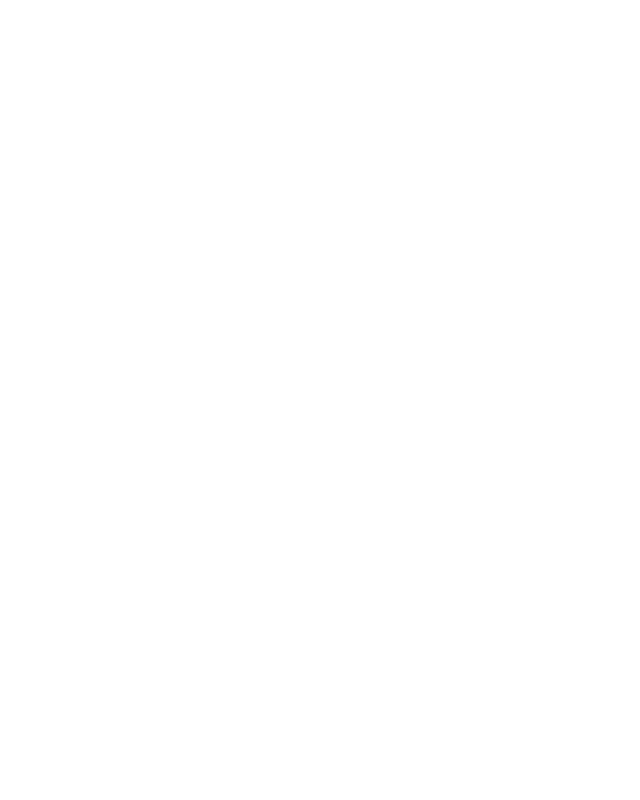
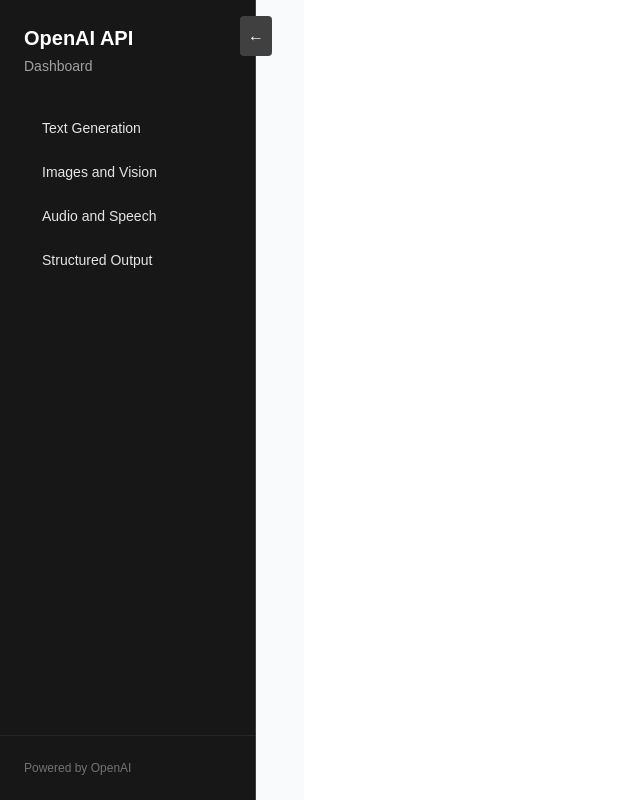
Before and after one commit to AJoelCastro/api-frontend, a Next.js app: page /images-vision in a window 1280 px wide. Shown: the whole page, without its empty margins (0-640 px from the left). Built offline with nearby package versions, Linux system fonts and the light colour scheme.

Commit message:
sections layout

```diff
--- a/src/app/layout.tsx
+++ b/src/app/layout.tsx
@@ -27,7 +27,9 @@
       <body
         className={`${geistSans.variable} ${geistMono.variable} antialiased`}
       >
-        {children}
+        <div className="flex">
+          {children}
+        </div>
       </body>
     </html>
   );
--- /dev/null
+++ b/src/components/SectionLayout.tsx
@@ -0,0 +1,28 @@
+"use client";
+import React from "react";
+import Sidebar from "@/components/Sidebar";
+
+type Props = {
+  children?: React.ReactNode;
+  initialOpen?: boolean;
+};
+
+export default function SectionLayout({ children, initialOpen = true }: Props) {
+  const [isOpen, setIsOpen] = React.useState<boolean>(initialOpen);
+  const onToggleSidebar = React.useCallback(() => {
+    setIsOpen((prev) => !prev);
+  }, []);
+
+  return (
+    <>
+      <Sidebar isOpen={isOpen} onToggleSidebar={onToggleSidebar} />
+      <div
+        className={`flex-1 transition-all duration-300 bg-slate-50 dark:bg-black ${
+          isOpen ? "ml-64" : "ml-0"
+        }`}
+      >
+        <div className="p-6">{children}</div>
+      </div>
+    </>
+  );
+}
--- a/src/page-sections/audio-speech/index.tsx
+++ b/src/page-sections/audio-speech/index.tsx
@@ -1,11 +1,21 @@
-import React from 'react'
+"use client";
+import SectionLayout from "@/components/SectionLayout";
+import Sidebar from "@/components/Sidebar";
+import React, { useCallback, useState } from 'react'
 
 const AudioSpeechPage = () => {
-  return (
-    <div>
+    const [isOpen, setIsOpen] = useState(true);
+    const onToggleSidebar = useCallback(() => {
+        setIsOpen((prev) => !prev);
+    }, []);
 
-    </div>
-  )
+    return (
+        <>
+            <SectionLayout>
+            {/* Audio & Speech content goes here */}
+            </SectionLayout>
+        </>
+    )
 }
 
 export default AudioSpeechPage
--- a/src/page-sections/images-vision/index.tsx
+++ b/src/page-sections/images-vision/index.tsx
@@ -1,11 +1,13 @@
+"use client";
 import React from 'react'
+import SectionLayout from '@/components/SectionLayout'
 
 const ImagesVisionPage = () => {
-  return (
-    <div>
-
-    </div>
-  )
+    return (
+        <SectionLayout>
+        {/* Images & Vision content goes here */}
+        </SectionLayout>
+    )
 }
 
 export default ImagesVisionPage
--- a/src/page-sections/structured-outputs/index.tsx
+++ b/src/page-sections/structured-outputs/index.tsx
@@ -1,11 +1,16 @@
-import React from 'react'
+"use client";
+import SectionLayout from "@/components/SectionLayout";
+import React, { useCallback, useState } from 'react'
 
 const StructuredOutputsPage = () => {
-  return (
-    <div>
 
-    </div>
-  )
+    return (
+        <>
+        <SectionLayout>
+            {/* Structured Outputs content goes here */}
+        </SectionLayout>
+        </>
+    )
 }
 
 export default StructuredOutputsPage
--- a/src/page-sections/text-generation/index.tsx
+++ b/src/page-sections/text-generation/index.tsx
@@ -1,12 +1,11 @@
 "use client";
-import Sidebar from "@/components/Sidebar";
 import TextGenerationService from "@/services/TextGeneration";
-import React, { useCallback, useState } from "react";
+import React, { useState } from "react";
 import { useForm } from "react-hook-form";
+import SectionLayout from "@/components/SectionLayout";
 
 const TextGenerationPage = () => {
     const [response, setResponse] = useState<any>(null);
-    const [isOpen, setIsOpen] = useState(true);
     const { register, handleSubmit } = useForm();
 
     const onSubmit = async (data: any) => {
@@ -17,16 +16,10 @@
         } catch (error) {
             console.error(error);
         }
-    }
-    const onToggleSidebar = useCallback(() => {
-        setIsOpen((prev) => !prev);
-    }, []);
+    };
+
     return (
-        <>
-            <Sidebar isOpen={isOpen} onToggleSidebar={onToggleSidebar}/>
-            <div className={`flex-1 transition-all duration-300 bg-slate-50 dark:bg-black ${
-            isOpen ? "ml-64" : "ml-0"
-            }`}>
+        <SectionLayout>
             <form onSubmit={handleSubmit(onSubmit)}>
                 <input {...register("prompt")} />
                 <input type="submit" value="Generate" />
@@ -37,9 +30,8 @@
                     <p>{response.content[0]?.text}</p>
                 </div>
             )}
-            </div>
-        </>
+        </SectionLayout>
+    );
+};
 
-    )
-}
 export default TextGenerationPage;
--- /dev/null
+++ b/src/services/StructuredOutput.ts
@@ -0,0 +1,19 @@
+import axios from "axios";
+
+const API_URL = process.env.NEXT_PUBLIC_API_URL_BACKEND
+
+const StructuredOutputService ={
+    generateStructuredOutput: async (prompt: string) => {
+        try {
+            const response = await axios.post(`${API_URL}/openai/structured-output`,
+                { prompt }
+            );
+            return response.data;
+        }catch (error) {
+            console.error('Error generating structured output:', error);
+            throw error;
+        }
+    }
+}
+
+export default StructuredOutputService;
```
Lines whose indentation alone changed are shown as unchanged.
